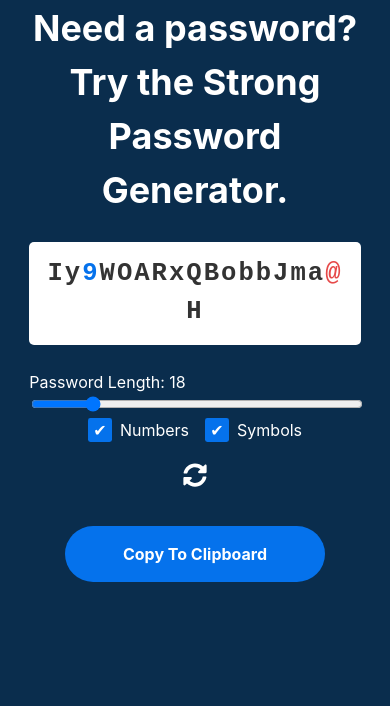
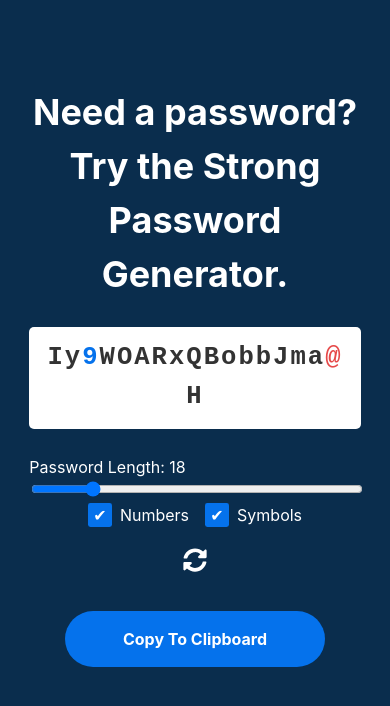
Before and after one commit to petercurcio/strong-password-generator, a React (Create React App) app: page / in a window 390 px wide. Shown: the top 706 px of the page. Built offline with nearby package versions, Linux system fonts and the light colour scheme.

Commit message:
updating responsive styling on container for mobile

```diff
--- a/src/App.css
+++ b/src/App.css
@@ -100,7 +100,8 @@ body {
   width: 85%;
   max-width: 640px;
   height: 50vh;
-  margin: 10vh auto;
+  /* margin: 10vh auto; */
+  margin: 20vh auto;
 
   display: flex;
   flex-direction: column;
@@ -323,4 +324,8 @@ input[type="range"] {
   .checkbox-wrapper {
     justify-content: flex-start;
   }
+
+  .container {
+    margin: 10vh auto;
+  }
 }
```
Also changed, not shown: 2 other files (tests, documents, lock files or other folders).
